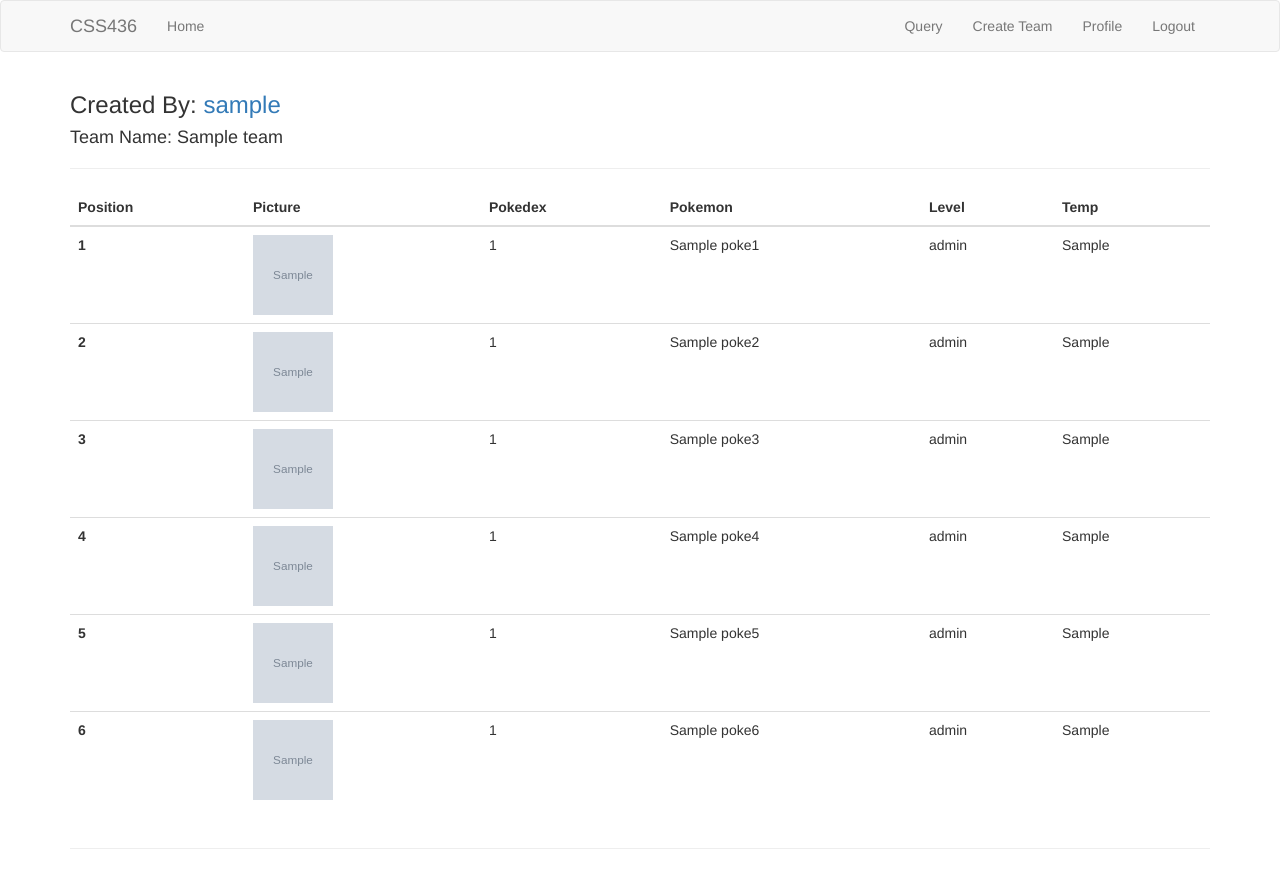
After one commit to ZachBrader/Project-5-CSS436, a Python web app: template app/templates/pokemon/teampage.html in a window 1280 px wide. The commit adds this page. Run offline with Jinja, Linux system fonts and the light colour scheme; the template is opened without the code that fills it: most values are stand-ins (such as "Sample title", 1, 10 or a date in 2020); grey boxes marked "Sample" are stand-in pictures; some libraries are stand-ins or nearby versions.

Commit message:
Allowing users to add pokemon to teams

```diff
--- a/app/templates/_team.html
+++ b/app/templates/_team.html
@@ -11,7 +11,7 @@
     </a>
 </h3>
 <h4>
-    {{ team.TeamName }}
+    <a href="{{ url_for('poke.teampage', username=team.UserName, teamname=team.TeamName)}}">{{ team.TeamName }}</a>
 </h4>
 <div class="table-responsive">
     <table class="table">
--- /dev/null
+++ b/app/templates/pokemon/_pokemon.html
@@ -0,0 +1,5 @@
+<td><img src="{{ poke.picture}}"></td>
+<td>{{ poke.id }}</td>
+<td>{{ poke.name }}</td>
+<td>{{ poke.level }}</td>
+<td>{{ poke.hidden_abilities[0] }}</td>
--- /dev/null
+++ b/app/templates/pokemon/teampage.html
@@ -0,0 +1,87 @@
+{% extends "base.html" %}
+
+{% block app_content %}
+<style>
+    img {
+        width: 80px;
+        height: 80px;
+    }
+</style>
+{% for team in results %}
+<h3>
+    Created By:
+    <a href="{{ url_for('home.user', username=team.UserName) }}">
+        {{ team.UserName }}
+    </a>
+</h3>
+<h4>
+    Team Name: {{ team.TeamName }}
+</h4>
+<hr>
+
+<div class="table-responsive">
+    <table class="table">
+        <thead>
+            <th scope="col">Position</th>
+            <th scope="col">Picture</th>
+            <th scope="col">Pokedex</th>
+            <th scope="col">Pokemon</th>
+            <th scope="col">Level</th>
+            <th scope="col">Temp</th>
+        </thead>
+        <tbody>
+            <tr>
+                <th scope="row">1</th>
+                {% if team.poke1 %}
+                    {% set poke = team.poke1 %}
+                    {% include 'pokemon/_pokemon.html' %}
+                {% else %}
+                <td><b>No pokemon in this team!</b></td>
+                {% endif %}
+            </tr>
+            <tr>
+                {% if team.poke2 %}
+                    <th scope="row">2</th>
+                    {% set poke = team.poke2 %}
+                    {% include 'pokemon/_pokemon.html' %}
+                {% endif %}
+            </tr>
+            <tr>
+                {% if team.poke3 %}
+                    <th scope="row">3</th>
+                    {% set poke = team.poke3 %}
+                    {% include 'pokemon/_pokemon.html' %}
+                {% endif %}
+            </tr>
+            <tr>
+                {% if team.poke4 %}
+                    <th scope="row">4</th>
+                    {% set poke = team.poke4 %}
+                    {% include 'pokemon/_pokemon.html' %}
+                {% endif %}
+            </tr>
+            <tr>
+                {% if team.poke5 %}
+                    <th scope="row">5</th>
+                    {% set poke = team.poke5 %}
+                    {% include 'pokemon/_pokemon.html' %}
+                {% endif %}
+            </tr>
+            <tr>
+                {% if team.poke6 %}
+                    <th scope="row">6</th>
+                    {% set poke = team.poke6 %}
+                    {% include 'pokemon/_pokemon.html' %}
+                {% else %}
+                    {% set less_than_cap = True %}
+                {% endif %}
+            </tr>
+        </tbody>
+    </table>
+</div>
+{% if less_than_cap %}
+<a href="{{ url_for('poke.addnewpokemon', username=team.UserName, teamname=team.TeamName)}}"><button type="button" class="btn btn-primary">Add New Pokemon</button></a>
+{% endif %}
+<hr>
+{% endfor %}
+{% endblock %}
```
Also changed, not shown: app/blueprints/pokemon/pokeapi.py (+39 -19 lines), app/blueprints/pokemon/routes.py (+90 -38 lines), app/forms.py (+11 -0 lines), app/templates/pokemon/addpokemon.html (added, +10 -0 lines), app.db, 1 other file.
